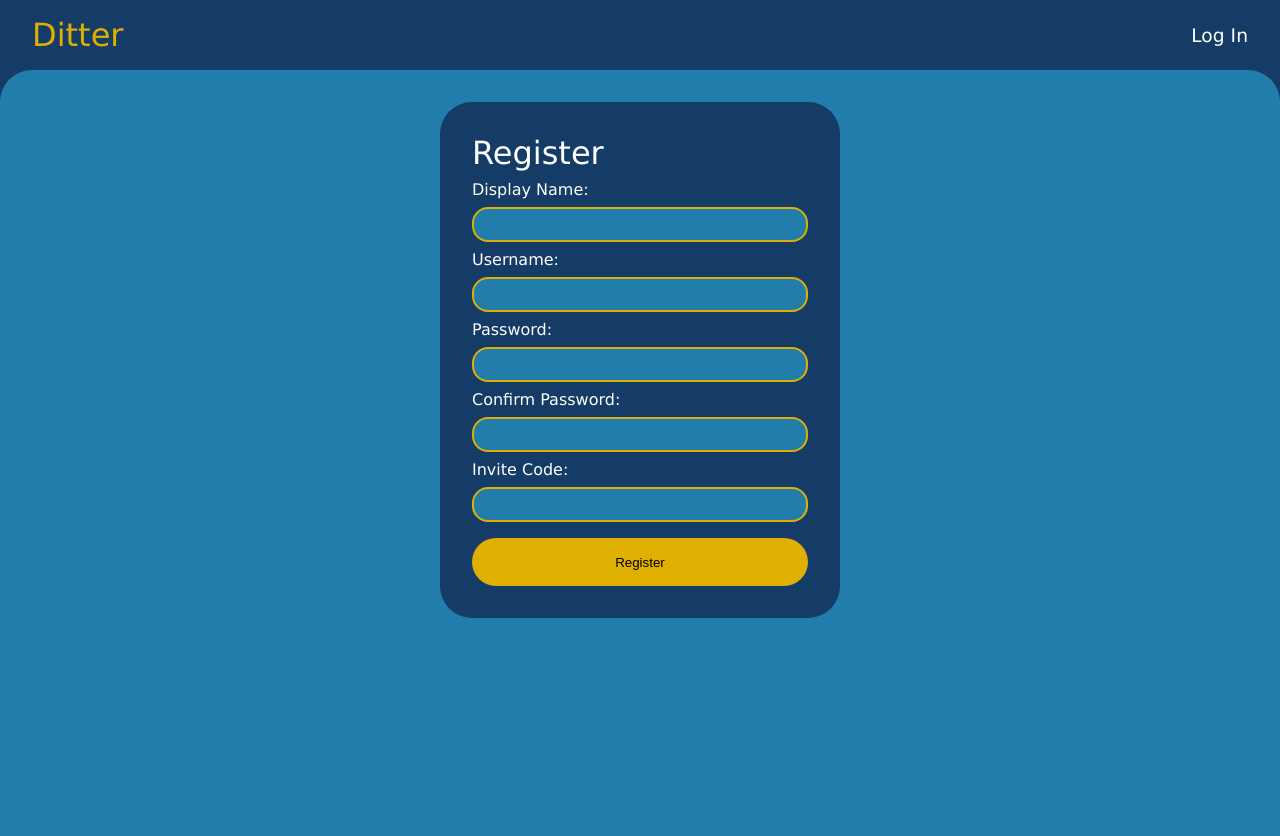
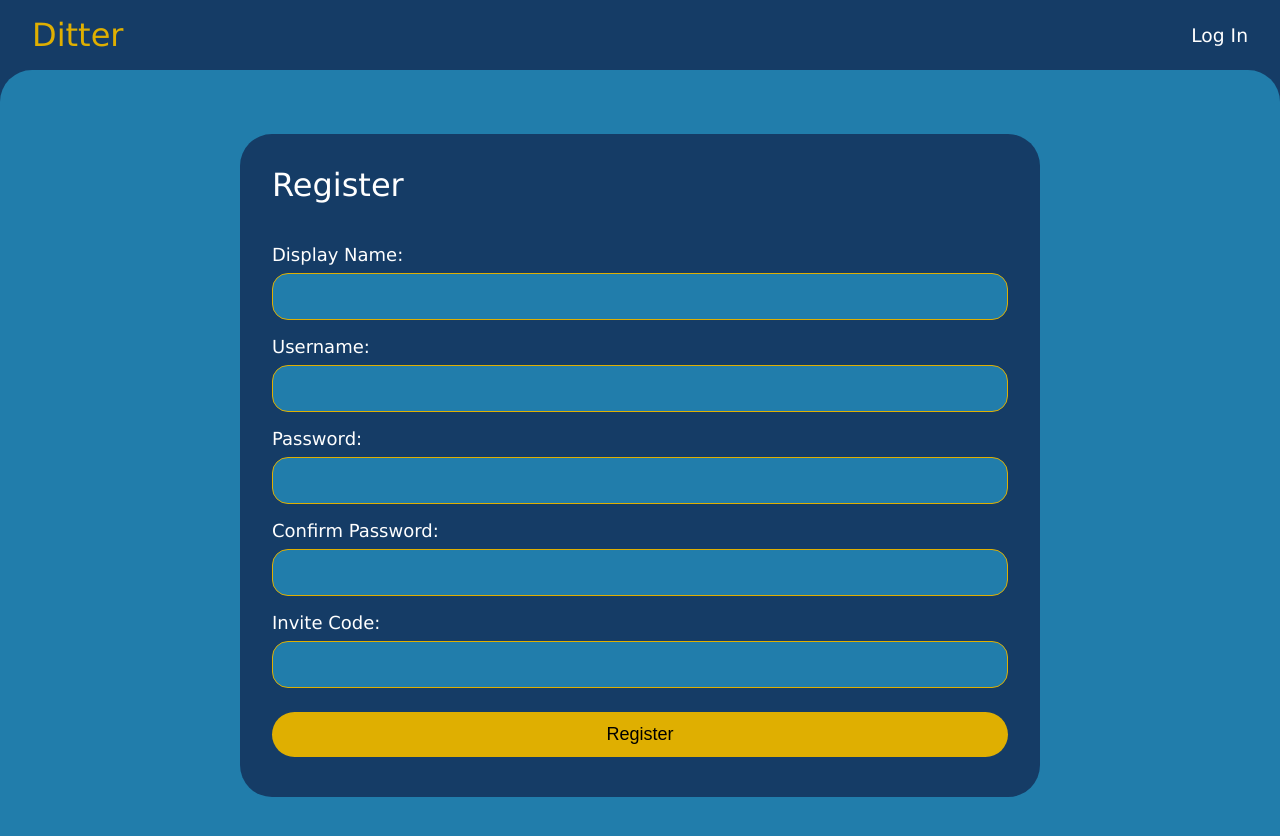
Before and after one commit to rand0m-cloud/ditter, a Vue app in the folder ditterapp/: page /register in a window 1280 px wide. Shown: the top 836 px of the page. Built offline with nearby package versions, Linux system fonts and the light colour scheme.

Commit message:
styling and more register view work

```diff
--- a/ditterapp/src/assets/base.css
+++ b/ditterapp/src/assets/base.css
@@ -5,7 +5,3 @@
   margin: 0;
   font-weight: normal;
 }
-
-body {
-  min-height: 100vh;
-}
--- a/ditterapp/src/assets/main.css
+++ b/ditterapp/src/assets/main.css
@@ -1,5 +1,9 @@
 @import "./base.css";
 @import "./style.css";
+
+html, body, main, #app {
+    height: 100%;
+}
 
 body {
   background-color: var(--primary-color);
@@ -12,7 +16,7 @@ main {
   width: 100%;
   background-color: var(--secondary-color);
   border-radius: 2rem 2rem 0 0;
-  min-height: 100vh;
+  padding-top:2rem;
 }
 
 a,
--- a/ditterapp/src/assets/style.css
+++ b/ditterapp/src/assets/style.css
@@ -11,7 +11,7 @@
   --active-color: #dfaf01;
   --active-text-color: black;
 
-  --modal-front-color: var(--primary-color);
-  --modal-back-color: var(--secondary-color);
+  --modal-front-color: var(--secondary-color);
+  --modal-back-color: var(--primary-color);
   --logo-text-color: var(--active-color);
 }
--- a/ditterapp/src/components/ComposeDweetModal.vue
+++ b/ditterapp/src/components/ComposeDweetModal.vue
@@ -78,7 +78,8 @@ const post = async () => {
   flex-grow: 10;
   resize: none;
   font-family: inherit;
-  background-color: var(--secondary-color);
+  background-color: var(--primary-color);
+  color: var(--primary-text-color);
   border: none;
   border-radius: 2rem;
   padding: 2rem;
--- a/ditterapp/src/components/Dweet.vue
+++ b/ditterapp/src/components/Dweet.vue
@@ -52,16 +52,17 @@ const profile_link = computed(() => {
   flex-direction: column;
 
   width: 100%;
-  max-width: 40rem;
 }
 
 .dweet-content {
   flex-grow: 1;
   word-wrap: break-word;
+  font-size:large;
 }
 
 .dweet-author {
   padding: 0.5rem 0 1rem 0;
+  font-size:large;
 }
 
 .dweet-author > .display-name {
@@ -80,6 +81,7 @@ const profile_link = computed(() => {
 .like-widget {
   display: flex;
   align-items: center;
+  font-size:large;
 }
 
 .like-widget > button > img {
--- /dev/null
+++ b/ditterapp/src/components/InputField.vue
@@ -0,0 +1,36 @@
+<template>
+  <div class="input-field">
+    <slot />
+  </div>
+</template>
+
+<style>
+.input-field button,
+.input-field input {
+  width: 100%;
+  margin-bottom: 0.5rem;
+  color: var(--secondary-text-color);
+  background-color: var(--secondary-color);
+  border: 1px solid var(--active-color);
+  border-radius:1rem;
+  padding:0.75rem;
+  font-size:large;
+
+}
+
+.input-field button {
+  background-color: var(--active-color);
+  color: var(--active-text-color);
+  border: none;
+  border-radius: 2rem;
+  margin-top: 1rem;
+}
+
+.input-field label {
+  padding: 0.5rem 0;
+  display: block;
+  color: var(--primary-text-color);
+  font-size:large;
+
+}
+</style>
--- a/ditterapp/src/components/Modal.vue
+++ b/ditterapp/src/components/Modal.vue
@@ -15,7 +15,7 @@ const props = defineProps({ open: Boolean, on_clickaway: Function });
   width: 100vw;
   height: 100vh;
   background-color: var(--modal-back-color);
-  opacity: 50%;
+  opacity: 90%;
   top: 0;
 }
 
--- a/ditterapp/src/views/HomeView.vue
+++ b/ditterapp/src/views/HomeView.vue
@@ -14,19 +14,19 @@ onMounted(async () => {
 </script>
 
 <template>
-  <main>
     <div class="timeline">
       <template v-for="dweet in timeline">
         <Dweet :dweet="dweet" />
       </template>
     </div>
     <ComposeDweetModal />
-  </main>
 </template>
 
 <style>
 .timeline {
-  width: 50vw;
+  width: 90vw;
+  max-width: 50rem;
+
   display: flex;
   flex-direction: column;
   align-items: center;
--- a/ditterapp/src/views/LoginView.vue
+++ b/ditterapp/src/views/LoginView.vue
@@ -2,6 +2,7 @@
 import { ref, inject } from "vue";
 import router from "../router";
 import API from "../API.js";
+import InputField from "../components/InputField.vue";
 
 const username = ref("");
 const password = ref("");
@@ -23,6 +24,7 @@ const submit = (e) => {
     <div class="login-form">
       <p v-if="error" class="login-error">{{ error }}</p>
       <form @submit="submit">
+        <InputField>
           <label for="username-field">Username:</label>
           <input
             autocomplete="username"
@@ -31,6 +33,8 @@ const submit = (e) => {
             required
             v-model="username"
           />
+        </InputField>
+        <InputField>
           <label for="password-field">Password:</label>
           <input
             autocomplete="password"
@@ -39,7 +43,10 @@ const submit = (e) => {
             required
             v-model="password"
           />
+        </InputField>
+        <InputField>
           <button>Login</button>
+        </InputField>
       </form>
     </div>
   </div>
@@ -50,33 +57,17 @@ const submit = (e) => {
   display: flex;
   justify-content: center;
   align-items: center;
-  padding-top: 1rem;
-  max-height: 25rem;
+  height:fit-content;
 }
 
 .login-form {
   display: flex;
   flex-direction: column;
-  min-width: 40vw;
-  max-width: 50vw;
+  width: 90vw;
+  max-width:50rem;
   padding: 3rem;
   background-color: var(--primary-color);
-  border-radius: 0.5rem;
-}
-
-.login-form button,
-.login-form input {
-  width: 100%;
-  margin-bottom: 0.5rem;
-}
-
-.login-form button {
-  height: 2.5rem;
-  background-color: var(--active-color);
-  color: var(--active-text-color);
-  border: none;
   border-radius: 2rem;
-  margin-top: 1rem;
 }
 
 .login-error {
@@ -86,10 +77,4 @@ const submit = (e) => {
   border-radius: 1rem;
   padding: 1rem;
 }
-
-.login-form label {
-  padding: 0.5rem 0;
-  display: block;
-  color: var(--primary-text-color);
-}
 </style>
--- a/ditterapp/src/views/RegisterView.vue
+++ b/ditterapp/src/views/RegisterView.vue
@@ -1,9 +1,16 @@
+<script setup>
+import InputField from "../components/InputField.vue";
+</script>
+
 <template>
   <div class="register-view">
     <h1>Register</h1>
-    <form>
+    <form class="register-form">
+      <InputField>
         <label for="display-name-field">Display Name:</label>
         <input class="display-name-field" type="text" required />
+      </InputField>
+      <InputField>
         <label for="username-field">Username:</label>
         <input
           autocomplete="username"
@@ -12,6 +19,8 @@
           required
           v-model="username"
         />
+      </InputField>
+      <InputField>
         <label for="password-field">Password:</label>
         <input
           autocomplete="new-password"
@@ -20,11 +29,18 @@
           required
           v-model="password"
         />
+      </InputField>
+      <InputField>
         <label for="password-field">Confirm Password:</label>
         <input class="password-field" type="password" required v-model="password" />
+      </InputField>
+      <InputField>
         <label for="invite-code-field">Invite Code:</label>
         <input class="invite-code-field" type="text" required />
+      </InputField>
+      <InputField>
         <button>Register</button>
+      </InputField>
     </form>
   </div>
 </template>
@@ -37,37 +53,19 @@
   border-radius: 2rem;
   padding: 2rem;
   margin-top: 2rem;
-  width: 25rem;
+
+  width:100vw;
+  max-width: 50rem;
   height: fit-content;
 
   display: flex;
   flex-direction: column;
 }
 
-.register-view > form {
+.register-form {
   display: flex;
   flex-direction: column;
+  margin-top:2rem;
 }
 
-.register-view button {
-  background-color: var(--active-color);
-  color: var(--active-text-color);
-  border: none;
-  border-radius: 2rem;
-  margin-top: 1rem;
-  height: 3rem;
-}
-
-.register-view input {
-  margin-top: 0.5rem;
-  background-color: var(--secondary-color);
-  color: var(--secondary-text-color);
-  border: 2px solid var(--active-color);
-  border-radius: 1rem;
-  padding: 0.5rem;
-}
-
-.register-view label {
-  margin-top: 0.5rem;
-}
 </style>
```
Lines whose indentation alone changed are shown as unchanged.
